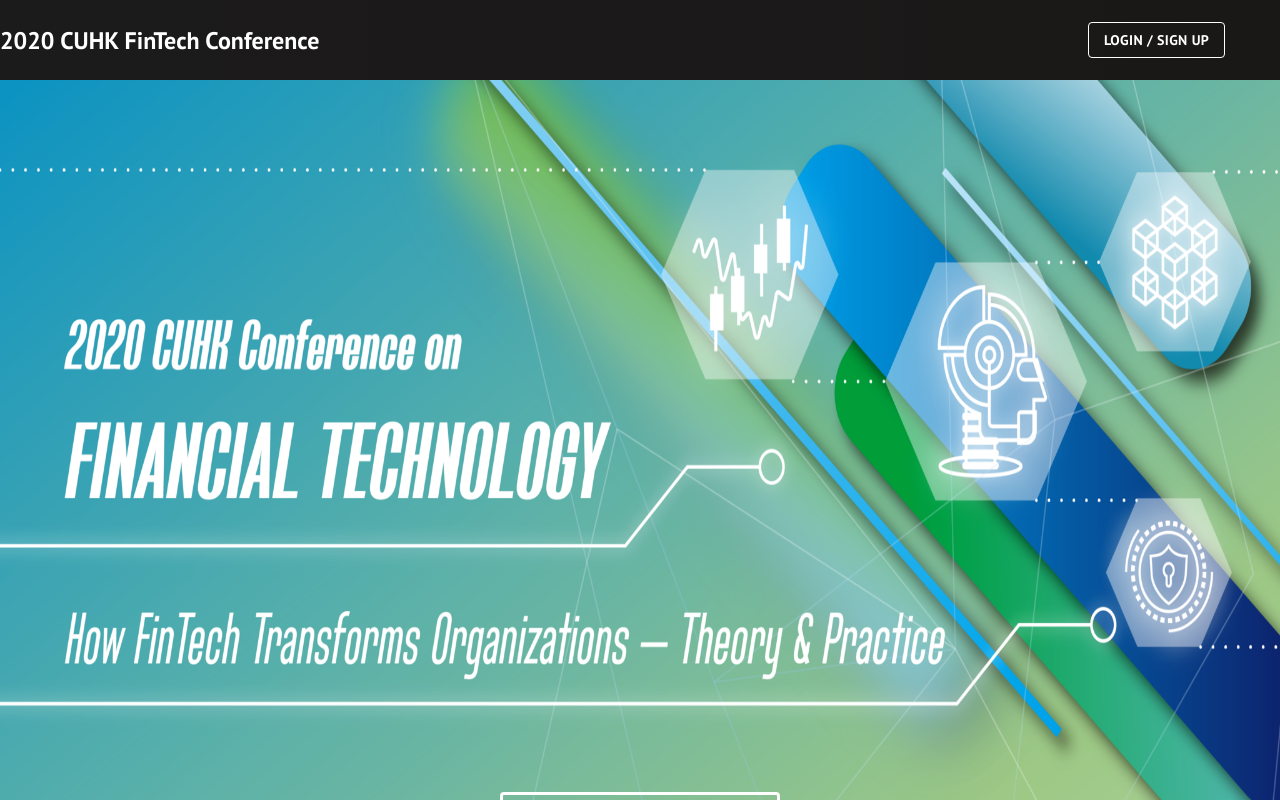
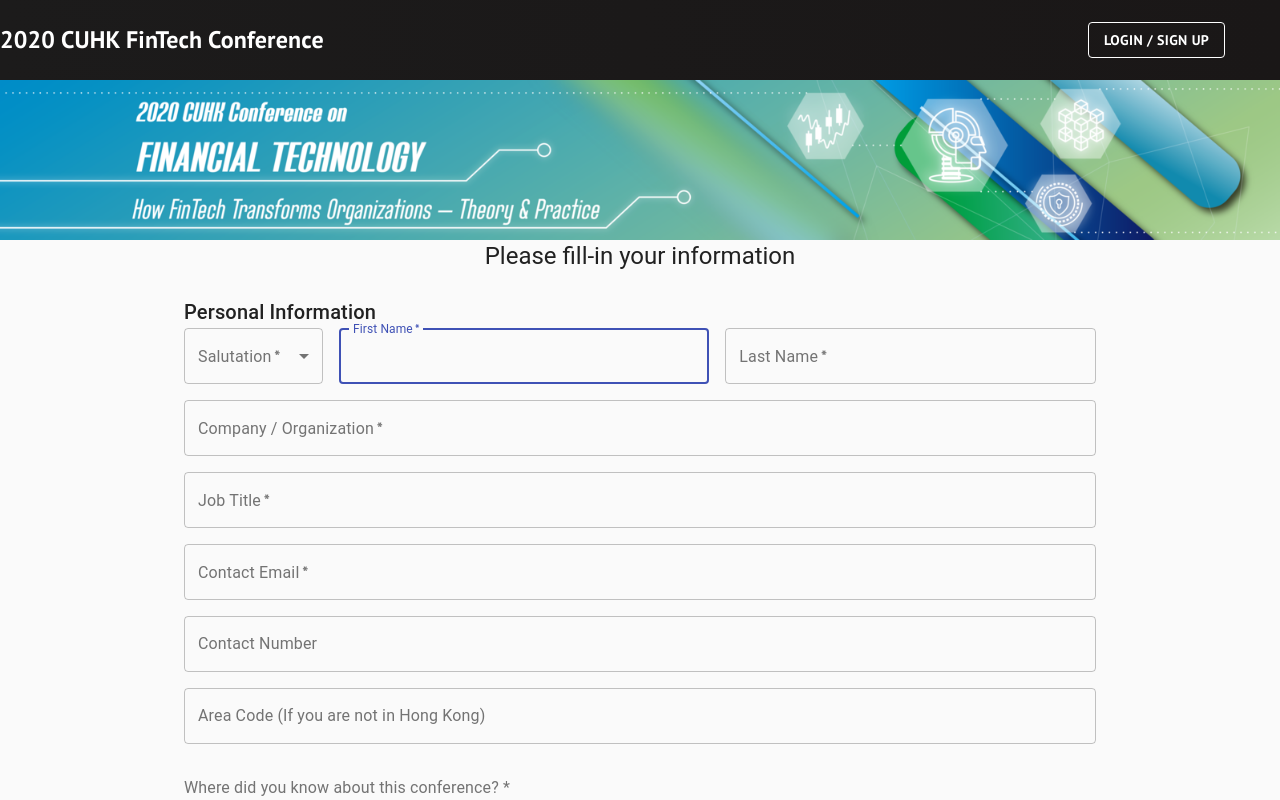
Before and after one commit to jackykwandesign/fintech-event-cuhk, a React (Create React App) app: page /fillInfo in a window 1280 px wide. Before the commit this address led to /. Shown: the top 800 px of the page. Built offline with nearby package versions, Linux system fonts and the light colour scheme; no server answers.

Commit message:
finish salutation, move form sequence

```diff
--- a/src/components/App/index.tsx
+++ b/src/components/App/index.tsx
@@ -102,7 +102,8 @@
       </Route> */}
 
       <Route path="/fillInfo">
-          {currentGlobalUser && !isSignin ? <FillInfo /> : <Redirect to="/" /> }
+      <FillInfo />
+          {/* {currentGlobalUser && !isSignin ? <FillInfo /> : <Redirect to="/" /> } */}
       </Route>
 
       {
--- a/src/components/FillInfo/fillInfo.tsx
+++ b/src/components/FillInfo/fillInfo.tsx
@@ -7,12 +7,14 @@
 import FormControl from '@material-ui/core/FormControl';
 import FormControlLabel from '@material-ui/core/FormControlLabel';
 import FormGroup from '@material-ui/core/FormGroup';
+import FormHelperText from '@material-ui/core/FormHelperText';
 // import FormControl from '@material-ui/core/FormControl/FormControl';
 // import FormControlLabel from '@material-ui/core/FormControlLabel';
 // import FormGroup from '@material-ui/core/FormGroup';
 // import FormHelperText from '@material-ui/core/FormHelperText/FormHelperText';
 import FormLabel from '@material-ui/core/FormLabel';
 import Grid from '@material-ui/core/Grid';
+import InputLabel from '@material-ui/core/InputLabel';
 // import InputLabel from '@material-ui/core/InputLabel/InputLabel';
 // import Link from '@material-ui/core/Link';
 import MenuItem from '@material-ui/core/MenuItem/MenuItem';
@@ -33,6 +35,8 @@
 import styles from './fillInfo.module.css'
 interface FillInforField {
 
+    salutation: string;
+
     knowOfConference: string;
     supportOrganization: string;
     onlineAds: string;
@@ -52,6 +56,7 @@
 
 export function FillInfo(props:any) {
     const defaultValues:FillInforField = {
+        salutation: "",
         knowOfConference: "",
         supportOrganization: "",
         onlineAds: "",
@@ -117,15 +122,15 @@
             return alert("Please select at least 1 interest")
         }
 
-        alert("Thank you for your registration.")
-        // alert(JSON.stringify(values))
-        try {
-            await FillUserInfo(values)
-            history.push("/")
-            history.go(0);
-        } catch (error) {
-            alert("Server Error")
-        }
+        // alert("Thank you for your registration.")
+        alert(JSON.stringify(values))
+        // try {
+        //     await FillUserInfo(values)
+        //     history.push("/")
+        //     history.go(0);
+        // } catch (error) {
+        //     alert("Server Error")
+        // }
 
 
     }
@@ -149,6 +154,13 @@
         submit: {
           margin: theme.spacing(3, 0, 2),
         },
+        formControl: {
+            margin: theme.spacing(1),
+            minWidth: 120,
+        },
+        selectEmpty: {
+            marginTop: theme.spacing(2),
+        },
       }));
       const classes = useStyles();
 
@@ -170,7 +182,31 @@
                             <form className={classes.form} onSubmit={handleSubmit(onSubmit)}>
                             <Typography variant="h6">Personal Information</Typography>
                             <Grid container spacing={2}>
-                                <Grid item md={12} sm={6}>
+                                <Grid item md={2}>
+                                    <Controller
+                                        as={
+                                            <TextField
+                                                select
+                                                variant="outlined"
+                                                required
+                                                fullWidth
+                                                label="Salutation"
+                                                inputProps={{ name: "salutation", id: "outlined-age-simple" }}
+                                                defaultValue=""
+                                            >
+                                                <MenuItem value="" disabled>None</MenuItem>
+                                                <MenuItem value={"Prof"}>Prof</MenuItem>
+                                                <MenuItem value={"Dr"}>Dr</MenuItem>
+                                                <MenuItem value={"Mr"}>Mr</MenuItem>
+                                                <MenuItem value={"Ms"}>Ms</MenuItem>
+                                            </TextField>
+                                        }
+                                        name="salutation"
+                                        control={control}
+                                    />
+
+                                </Grid>
+                                <Grid item md={5} sm={6}>
                                     <TextField
                                         autoComplete="fname"
                                         name="firstName"
@@ -183,7 +219,7 @@
                                         inputRef={register({ required: true, maxLength: 20 })}
                                     />
                                 </Grid>
-                                <Grid item md={12} sm={6}>
+                                <Grid item md={5} sm={6}>
                                     <TextField
                                         variant="outlined"
                                         required
@@ -195,17 +231,19 @@
                                         inputRef={register({ required: true, maxLength: 20 })}
                                     />
                                 </Grid>
+
                                 <Grid item md={12}>
                                     <TextField
                                         variant="outlined"
                                         required
                                         fullWidth
-                                        id="contactEmail"
-                                        label="Contact Email"
-                                        name="contactEmail"
+                                        id="organization"
+                                        label="Company / Organization"
+                                        name="organization"
                                         inputRef={register({ required: true, maxLength: 50 })}
                                     />
                                 </Grid>
+
                                 <Grid item md={12}>
                                     <TextField
                                         variant="outlined"
@@ -217,14 +255,15 @@
                                         inputRef={register({ required: true, maxLength: 50 })}
                                     />
                                 </Grid>
+
                                 <Grid item md={12}>
                                     <TextField
                                         variant="outlined"
                                         required
                                         fullWidth
-                                        id="organization"
-                                        label="Company / Organization"
-                                        name="organization"
+                                        id="contactEmail"
+                                        label="Contact Email"
+                                        name="contactEmail"
                                         inputRef={register({ required: true, maxLength: 50 })}
                                     />
                                 </Grid>
@@ -254,7 +293,7 @@
                                 </Grid>
 
 
-                                <Typography variant="h6">Interest</Typography>
+                                {/* <Typography variant="h6">Interest</Typography> */}
                                 <Grid item md={12}>
                                     <FormLabel component="legend">Where did you know about this conference? * </FormLabel>
                                     <Controller
@@ -334,45 +373,9 @@
                                             />
                                         } name="otherKnowOfConference" control={control} />
                                     }
-
-                                </Grid>
-
-                                {/* <Grid item md={12}>
-                                    <FormLabel component="legend">Area of Interest * </FormLabel>
-                                    <Controller
-                                        as={
-
-                                            <Select
-                                                // style={{marginLeft:"10px"}}
-                                                defaultValue=""
-                                                displayEmpty
-                                                required
-                                                // variant="outlined"
-                                            >
-                                                <MenuItem value="" disabled>None</MenuItem>
-                                                <MenuItem value={"AI and Machine Learning"}>AI and Machine Learning</MenuItem>
-                                                <MenuItem value={"Cybersecurity / Biometrics"}>Cybersecurity/Biometrics</MenuItem>
-                                                <MenuItem value={"FinTech in the Banking/Investment Banking Industry"}>FinTech in the Banking/Investment Banking Industry</MenuItem>
-                                                <MenuItem value={"ICO/Tokenization / Cryptoasset"}>ICO / Tokenization / Cryptoasset</MenuItem>
-                                                <MenuItem value={"Others"}>Others</MenuItem>
-                                            </Select>
-                                        }
-                                        name="interest"
-                                        control={control}
-                                    />
-                                    {
-                                        watch("interest") === "Others" &&
-                                        <Controller as={
-                                            <TextField
-                                                required
-                                                style={{marginLeft:"10px"}}
-                                                placeholder = "Please specify"
-                                            />
-                                        } name="otherInterest" control={control} />
-                                    }
                                     <br/>
                                     <br/>
-                                </Grid> */}
+                                </Grid>
 
                                 <Grid item md={12}>
 
```
